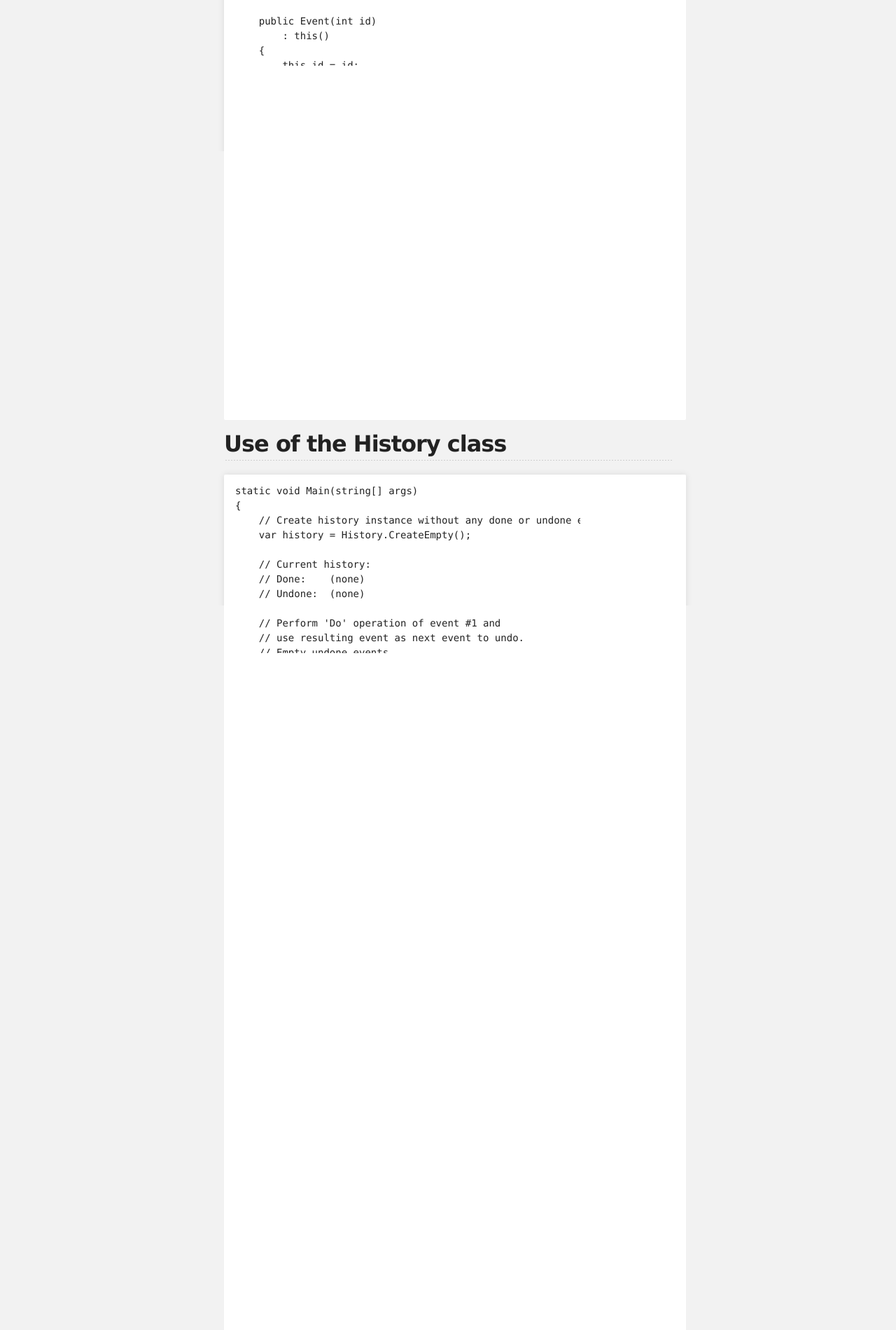
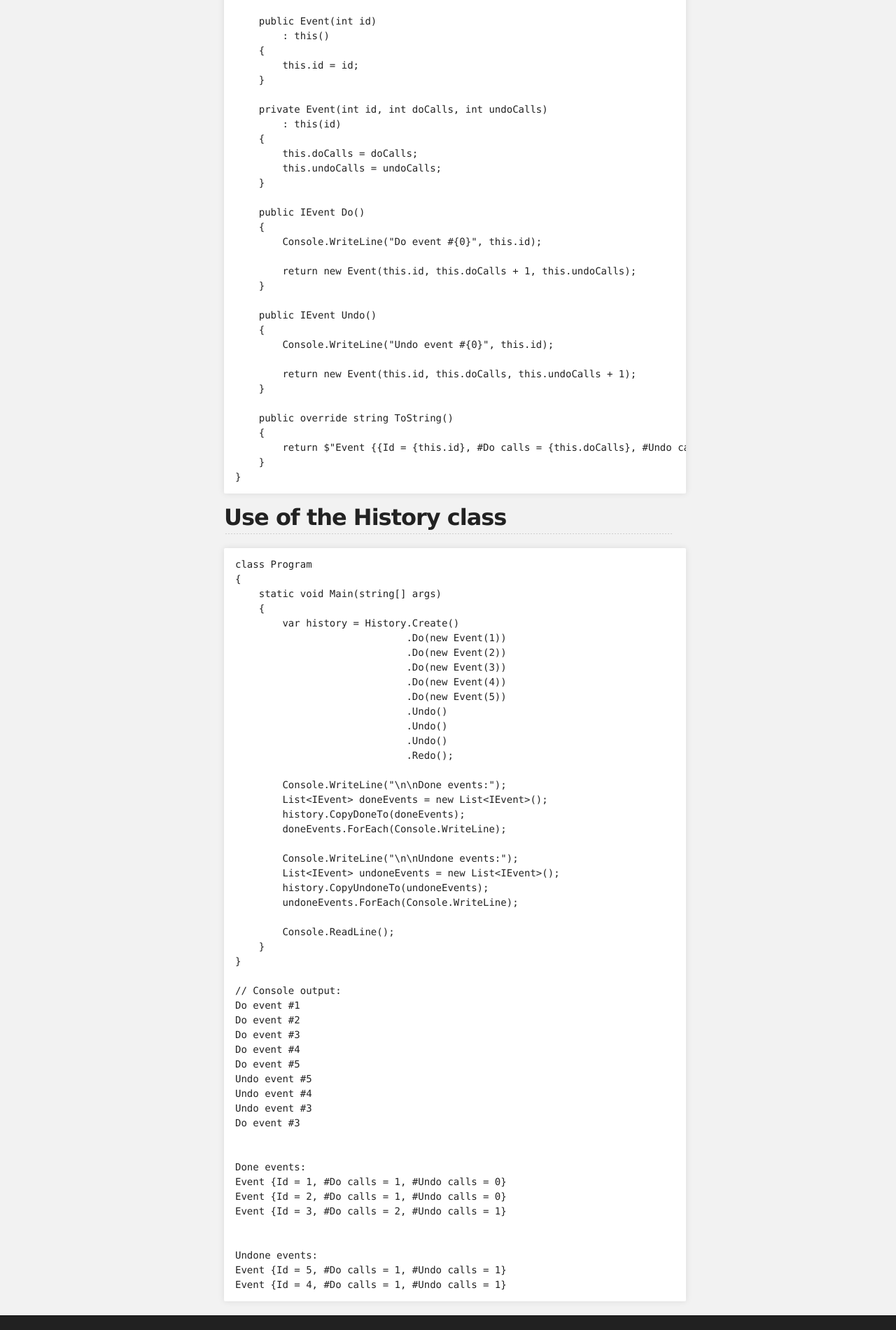
Before and after one commit to oliverzick/ImmutableUndoRedo, a plain HTML site: page index.html in a window 1280 px wide. Shown: the part 900-2800 px from the top of the page at 70% size. Drawn offline with Linux system fonts and the light colour scheme.

```diff
--- a/index.html
+++ b/index.html
@@ -54,9 +54,9 @@
 {
     private readonly int id;
 
-    private readonly int totalDo;
+    private readonly int doCalls;
 
-    private readonly int totalUndo;
+    private readonly int undoCalls;
 
     public Event(int id)
         : this()
@@ -64,25 +64,30 @@
         this.id = id;
     }
 
-    private Event(int id, int totalDo, int totalUndo)
+    private Event(int id, int doCalls, int undoCalls)
         : this(id)
     {
-        this.totalDo = totalDo;
-        this.totalUndo = totalUndo;
+        this.doCalls = doCalls;
+        this.undoCalls = undoCalls;
     }
 
     public IEvent Do()
     {
-        Console.WriteLine("Do   event #{0} (total 'Do': {1} | total 'Undo': {2})", this.id, this.totalDo + 1, this.totalUndo);
+        Console.WriteLine("Do event #{0}", this.id);
 
-        return new Event(this.id, this.totalDo + 1, this.totalUndo);
+        return new Event(this.id, this.doCalls + 1, this.undoCalls);
     }
 
     public IEvent Undo()
     {
-        Console.WriteLine("Undo event #{0} (total 'Do': {1} | total 'Undo': {2})", this.id, this.totalDo, this.totalUndo + 1);
+        Console.WriteLine("Undo event #{0}", this.id);
 
-        return new Event(this.id, this.totalDo, this.totalUndo + 1);
+        return new Event(this.id, this.doCalls, this.undoCalls + 1);
+    }
+
+    public override string ToString()
+    {
+        return $"Event {{Id = {this.id}, #Do calls = {this.doCalls}, #Undo calls = {this.undoCalls}}}";
     }
 }
 </code></pre>
@@ -90,86 +95,56 @@
 <h2>
 <a id="use-of-the-history-class" class="anchor" href="#use-of-the-history-class" aria-hidden="true"><span class="octicon octicon-link"></span></a>Use of the History class</h2>
 
-<pre><code>static void Main(string[] args)
+<pre><code>class Program
 {
-    // Create history instance without any done or undone events
-    var history = History.CreateEmpty();
+    static void Main(string[] args)
+    {
+        var history = History.Create()
+                             .Do(new Event(1))
+                             .Do(new Event(2))
+                             .Do(new Event(3))
+                             .Do(new Event(4))
+                             .Do(new Event(5))
+                             .Undo()
+                             .Undo()
+                             .Undo()
+                             .Redo();
 
-    // Current history:
-    // Done:    (none)
-    // Undone:  (none)
+        Console.WriteLine("\n\nDone events:");
+        List&lt;IEvent&gt; doneEvents = new List&lt;IEvent&gt;();
+        history.CopyDoneTo(doneEvents);
+        doneEvents.ForEach(Console.WriteLine);
 
-    // Perform 'Do' operation of event #1 and
-    // use resulting event as next event to undo.
-    // Empty undone events.
-    history = history.Do(new Event(1));
+        Console.WriteLine("\n\nUndone events:");
+        List&lt;IEvent&gt; undoneEvents = new List&lt;IEvent&gt;();
+        history.CopyUndoneTo(undoneEvents);
+        undoneEvents.ForEach(Console.WriteLine);
 
-    // Current history:
-    // Done:    #1
-    // Undone:  (none)
-
-    // Perform 'Do' operation of event #2 and
-    // use resulting event as next event to undo.
-    // Empty undone events.
-    history = history.Do(new Event(2));
-
-    // Current history:
-    // Done:    #2 -&gt; #1
-    // Undone:  (none)
-
-    // Perform 'Do' operation of event #3 and
-    // use resulting event as next event to undo.
-    // Empty undone events.
-    history = history.Do(new Event(3));
-
-    // Current history:
-    // Done:    #3 -&gt; #2 -&gt; #1
-    // Undone:  (none)
-
-    // Perform 'Undo' operation of event #3 and
-    // use resulting event as next event to redo.
-    history = history.Undo();
-
-    // Current history:
-    // Done:    #2 -&gt; #1
-    // Undone:  #3
-
-    // Perform 'Undo' operation of event #2 and
-    // use resulting event as next event to redo.
-    history = history.Undo();
-
-    // Current history:
-    // Done:    #1
-    // Undone:  #2 -&gt; #3
-
-    // Perform 'Do' operation of event #2 and
-    // use resulting event as next event to undo.
-    history = history.Redo();
-
-    // Current history:
-    // Done:    #2 -&gt; #1
-    // Undone:  #3
-
-    // Perform 'Do' operation of event #4 and
-    // use resulting event as next event to undo.
-    // Empties undone events.
-    history = history.Do(new Event(4));
-
-    // Current history:
-    // Done:    #4 -&gt; #2 -&gt; #1
-    // Undone:  (none)
-
-    Console.ReadLine();
+        Console.ReadLine();
+    }
 }
 
 // Console output:
-Do   event #1 (total 'Do': 1 | total 'Undo': 0)
-Do   event #2 (total 'Do': 1 | total 'Undo': 0)
-Do   event #3 (total 'Do': 1 | total 'Undo': 0)
-Undo event #3 (total 'Do': 1 | total 'Undo': 1)
-Undo event #2 (total 'Do': 1 | total 'Undo': 1)
-Do   event #2 (total 'Do': 2 | total 'Undo': 1)
-Do   event #4 (total 'Do': 1 | total 'Undo': 0)
+Do event #1
+Do event #2
+Do event #3
+Do event #4
+Do event #5
+Undo event #5
+Undo event #4
+Undo event #3
+Do event #3
+
+
+Done events:
+Event {Id = 1, #Do calls = 1, #Undo calls = 0}
+Event {Id = 2, #Do calls = 1, #Undo calls = 0}
+Event {Id = 3, #Do calls = 2, #Undo calls = 1}
+
+
+Undone events:
+Event {Id = 5, #Do calls = 1, #Undo calls = 1}
+Event {Id = 4, #Do calls = 1, #Undo calls = 1}
 </code></pre>
       </section>
     </div>
```
Also changed, not shown: params.json (+1 -1 lines).
